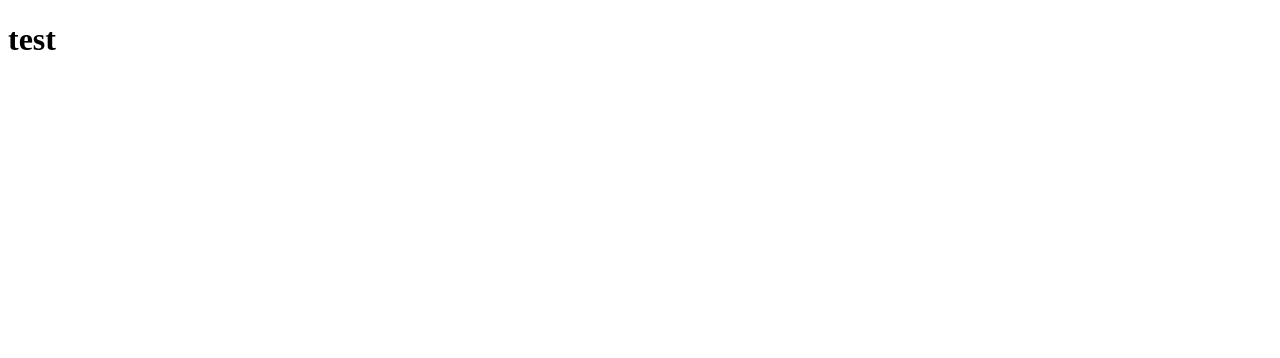
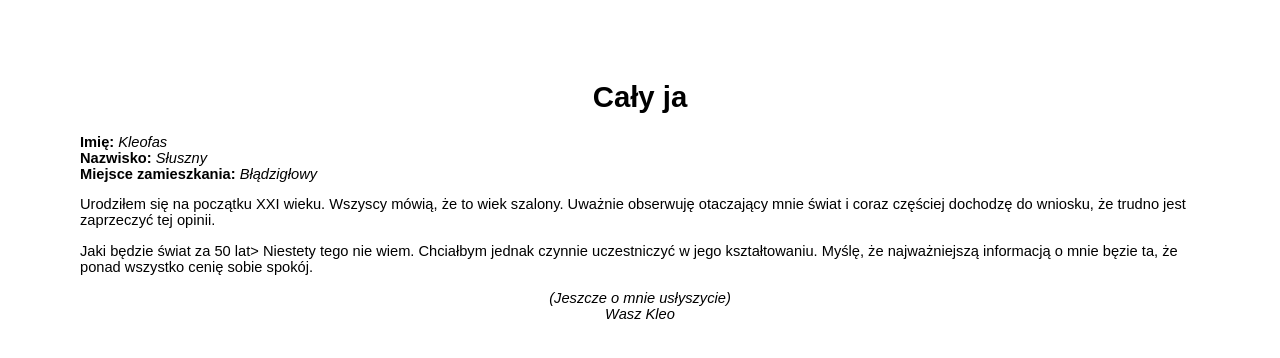
Before and after one commit to Kacper-OS/lekcje, a plain HTML site: page lekcja_1/index.html in a window 1280 px wide. Drawn offline with Linux system fonts and the light colour scheme.

Commit message:
changes in HTML

```diff
--- a/lekcja_1/index.html
+++ b/lekcja_1/index.html
@@ -1,11 +1,29 @@
 <!DOCTYPE html>
-<html lang="en">
+<html lang="pl">
 <head>
     <meta charset="UTF-8">
     <meta name="viewport" content="width=device-width, initial-scale=1.0">
-    <title>Document</title>
+    <meta name="description" content="Moja wizytówka">
+    <meta name="keywords" content="Kleofas Słuszny, Kleo, Błądzigłowy, wizytówka, o mnie">
+    <title>Cały ja</title>
 </head>
-<body>
-    <h1>test</h1>
+<body style="font-family: Arial; font-size: 11pt; margin: 80px;">
+    <h1 style="text-align: center;">Cały ja</h1>
+    <p>
+        <b>Imię: </b><i>Kleofas</i><br>
+        <b>Nazwisko: </b><i>Słuszny</i><br>
+        <b>Miejsce zamieszkania: </b><i>Błądzigłowy</i>
+    </p>
+    <p>
+        Urodziłem się na początku XXI wieku. Wszyscy mówią, że to wiek szalony. Uważnie
+        obserwuję otaczający mnie świat i coraz częściej dochodzę do wniosku, że trudno jest
+        zaprzeczyć tej opinii.
+    </p>
+    <p>
+        Jaki będzie świat za 50 lat> Niestety tego nie wiem. Chciałbym jednak czynnie uczestniczyć
+        w jego kształtowaniu. Myślę, że najważniejszą informacją o mnie bęzie ta, że ponad wszystko
+        cenię sobie spokój.
+    </p>
+    <p style="text-align: center; font-style: italic;">(Jeszcze o mnie usłyszycie)<br>Wasz Kleo</p>
 </body>
 </html>
```
